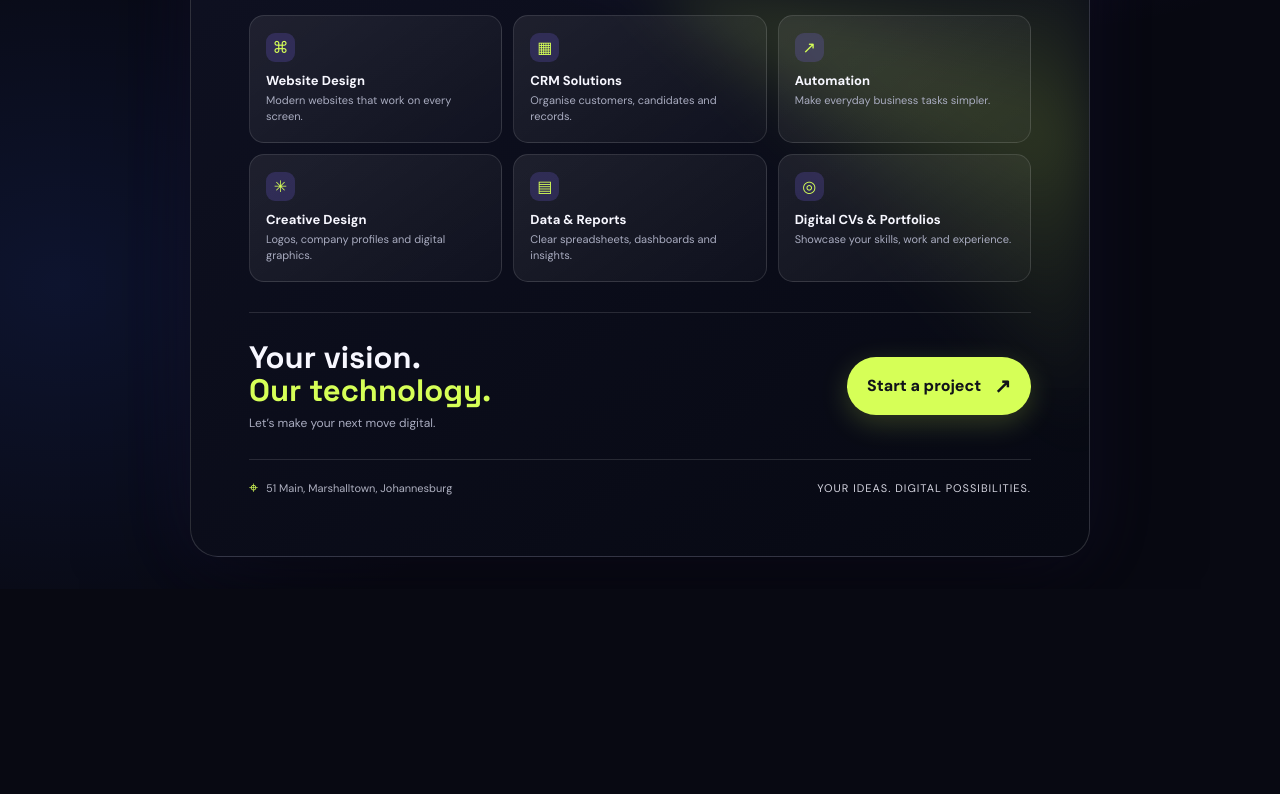
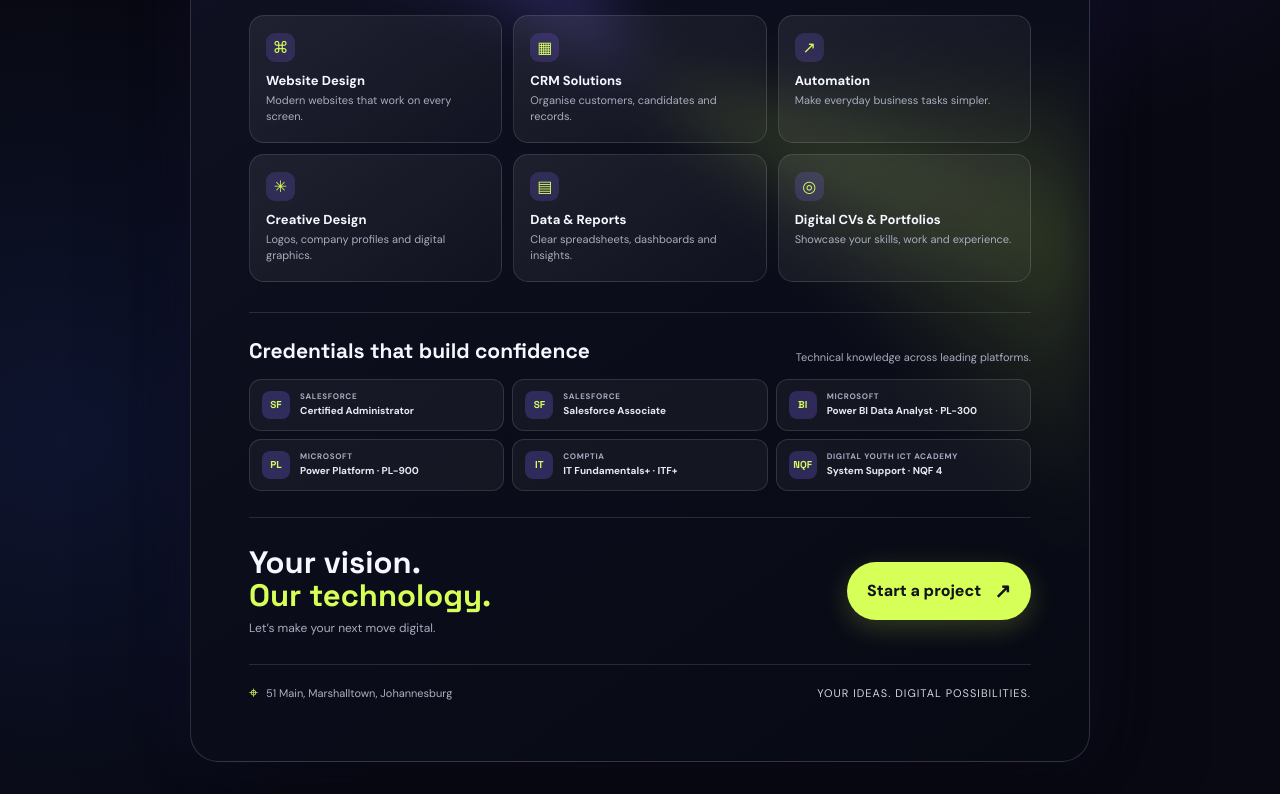
Before and after one commit to kabelogopane/Gava-Digital-Flyer, a plain HTML site: page index.html in a window 1280 px wide. Shown: the part 629-1423 px from the top of the page. Before the commit the page ends 1218 px from the top, so only its background shows below. Drawn offline with Linux system fonts and the light colour scheme.

Commit message:
Add concise credentials strip and update main website link

```diff
--- a/index.html
+++ b/index.html
@@ -29,6 +29,19 @@ h1{font:700 clamp(52px,9vw,94px)/.88 'Space Grotesk';letter-spacing:-6px;margin:
 @media(max-width:650px){body{padding:12px}.poster{border-radius:20px}.inner{padding:23px 20px}.hero{grid-template-columns:1fr;gap:8px;padding:42px 0 28px}.visual{min-height:220px;grid-row:1}.orb{width:205px}.orbcore{font-size:76px}h1{letter-spacing:-3.5px;font-size:clamp(55px,15vw,78px);margin-top:16px}.lead{font-size:15px}.section-head{display:block}.section-head p{margin-top:5px}.grid{grid-template-columns:repeat(2,1fr);gap:8px}.service{padding:14px 12px;min-height:100px}.bottom{align-items:flex-start;flex-direction:column}.cta{width:100%;justify-content:center}.footer{align-items:flex-start;flex-direction:column}.motto{font-size:10px}}
 @media(prefers-reduced-motion:reduce){*,*:before,*:after{animation:none!important;scroll-behavior:auto!important;transition:none!important}}
 @media print{body{padding:0;background:#080912}.poster{box-shadow:none;width:100%;border-radius:0}.service:hover,.cta:hover{transform:none}}
+
+/* Compact credentials strip for quick trust-building */
+.credentials{border-bottom:1px solid var(--line);padding:24px 0 26px}
+.credentials-head{display:flex;justify-content:space-between;align-items:end;gap:16px;margin-bottom:15px}
+.credentials-head h2{font:700 21px 'Space Grotesk';margin:0}
+.credentials-head p{margin:0;color:var(--muted);font-size:11px}
+.credential-list{display:grid;grid-template-columns:repeat(3,minmax(0,1fr));gap:8px}
+.credential{display:flex;align-items:center;gap:10px;min-width:0;padding:11px 12px;border:1px solid var(--line);border-radius:12px;background:rgba(255,255,255,.045)}
+.credential b{flex:0 0 28px;width:28px;height:28px;border-radius:8px;display:grid;place-items:center;background:rgba(128,104,255,.25);color:var(--lime);font:700 10px 'Space Grotesk'}
+.credential span{font-size:10px;line-height:1.35;color:#e8e8f1;font-weight:700}
+.credential span small{display:block;color:var(--muted);font-size:8px;letter-spacing:.08em;margin-bottom:2px}
+@media(max-width:650px){.credentials-head{display:block}.credentials-head p{margin-top:5px}.credential-list{grid-template-columns:repeat(2,minmax(0,1fr))}.credential{padding:9px 8px;gap:7px}.credential span{font-size:9px}}
+
 </style>
 </head>
 <body>
@@ -61,9 +74,21 @@ h1{font:700 clamp(52px,9vw,94px)/.88 'Space Grotesk';letter-spacing:-6px;margin:
 <article class="service"><div class="ico">◎</div><h3>Digital CVs & Portfolios</h3><p>Showcase your skills, work and experience.</p></article>
 </div>
 </section>
+
+<section class="credentials">
+<div class="credentials-head"><h2>Credentials that build confidence</h2><p>Technical knowledge across leading platforms.</p></div>
+<div class="credential-list">
+<div class="credential"><b>SF</b><span><small>SALESFORCE</small>Certified Administrator</span></div>
+<div class="credential"><b>SF</b><span><small>SALESFORCE</small>Salesforce Associate</span></div>
+<div class="credential"><b>BI</b><span><small>MICROSOFT</small>Power BI Data Analyst · PL-300</span></div>
+<div class="credential"><b>PL</b><span><small>MICROSOFT</small>Power Platform · PL-900</span></div>
+<div class="credential"><b>IT</b><span><small>COMPTIA</small>IT Fundamentals+ · ITF+</span></div>
+<div class="credential"><b>NQF</b><span><small>DIGITAL YOUTH ICT ACADEMY</small>System Support · NQF 4</span></div>
+</div>
+</section>
 <section class="bottom">
 <div><h2>Your vision.<br><span>Our technology.</span></h2><p>Let’s make your next move digital.</p></div>
-<a class="cta" href="https://kabelogopane.github.io/Gava-Tech/#project-form">Start a project <span class="arrow">↗</span></a>
+<a class="cta" href="https://kabelogopane.github.io/Gava-Originator-Digital-Tech/#project-form">Start a project <span class="arrow">↗</span></a>
 </section>
 <footer class="footer">
 <div class="address"><span class="pin">⌖</span> 51 Main, Marshalltown, Johannesburg</div>
```
